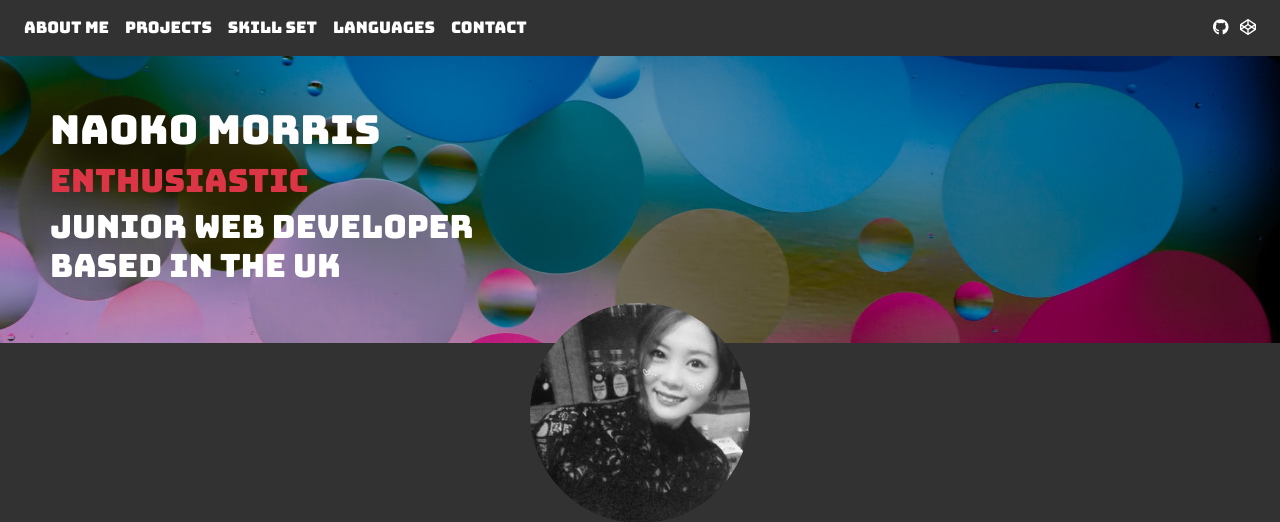
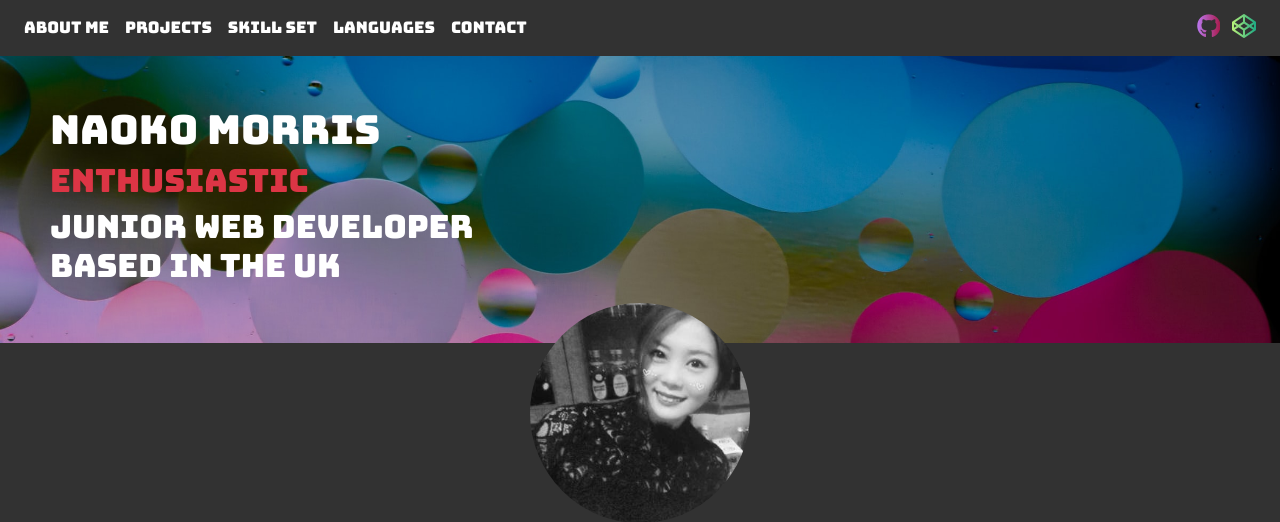
Before and after one commit to suzuran7053/suzuran7053.github.io, a PHP site: page / in a window 1280 px wide. Shown: the top 522 px of the page. Run offline with PHP 8.4, Linux system fonts and the light colour scheme; some libraries are stand-ins or nearby versions.

Commit message:
Update style.css

```diff
--- a/style.css
+++ b/style.css
@@ -30,10 +30,6 @@ h3 {
 
 .font2 {
     font-family: 'Montserrat', sans-serif;
-}
-
-.bg {
-    background-color: #323232;
 }
 
 #ham {
@@ -110,6 +106,20 @@ hr {
         width: 85vw;
     }
 }
-.fa-codepen, .fa-github {
-    fontsize: 1.5em;
+
+.fa-codepen,
+.fa-github {
+    font-size: 1.5em;
 }
+
+.fa-github {
+    background: linear-gradient(90deg, rgba(188, 121, 242, 1) 0%, rgba(228, 17, 92, 0.6674019949776786) 100%);
+    -webkit-background-clip: text;
+    -webkit-text-fill-color: transparent;
+}
+
+.fa-codepen {
+    background: linear-gradient(90deg, rgba(187, 242, 121, 1) 0%, rgba(17, 228, 172, 0.6674019949776786) 100%);
+    -webkit-background-clip: text;
+    -webkit-text-fill-color: transparent;
+}
```
